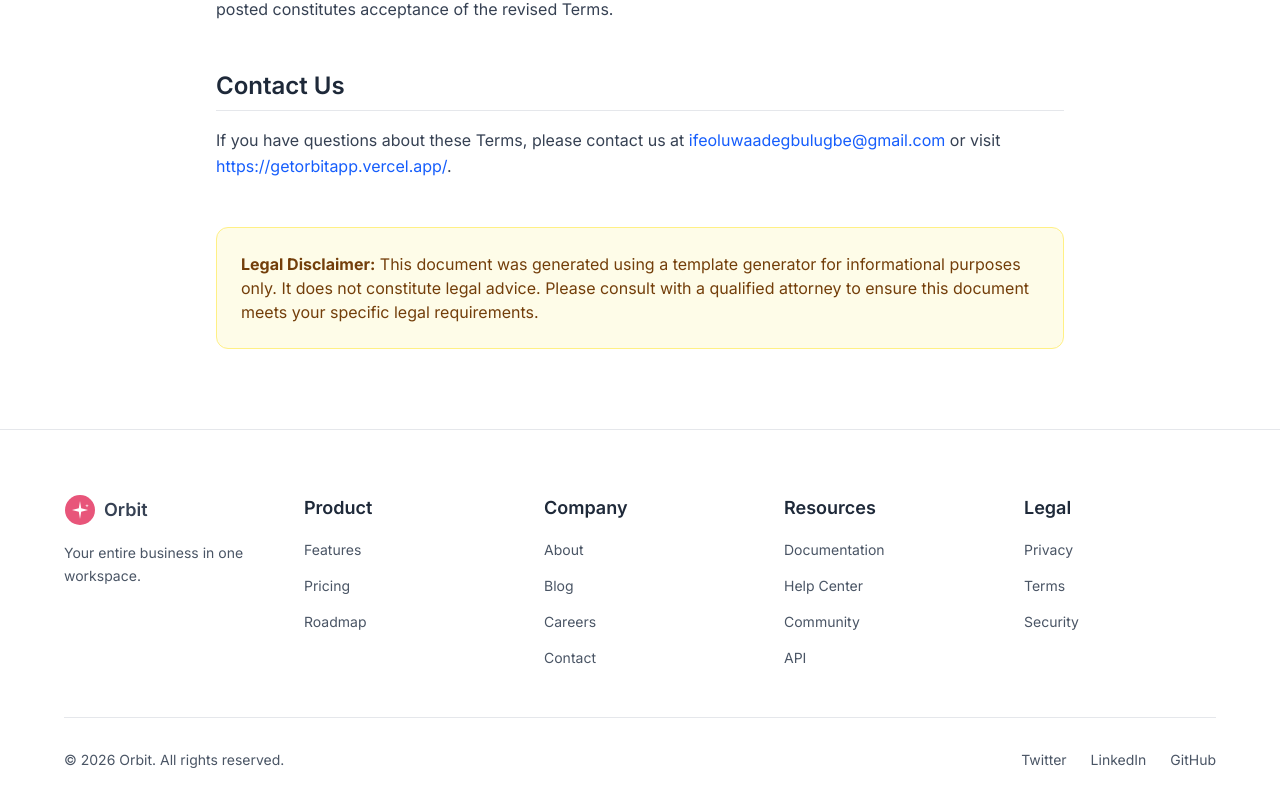
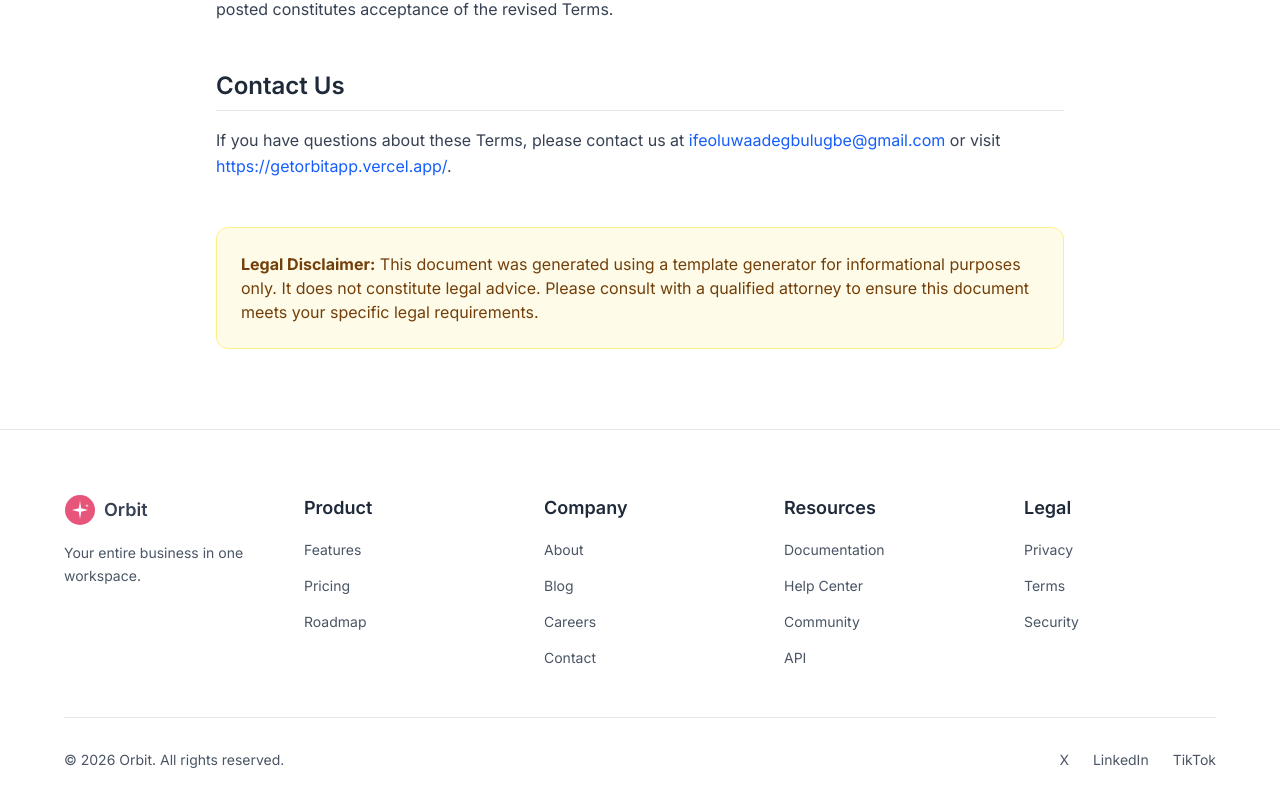
Before and after one commit to ifeoluwaadegbulugbe/Orbit, a React (Vite) app: page /terms in a window 1280 px wide. Shown: the part 2889-3695 px from the top of the page. Built offline with nearby package versions, Linux system fonts and the light colour scheme; no server answers.

Commit message:
Add files via upload

```diff
--- a/src/app/components/footer.tsx
+++ b/src/app/components/footer.tsx
@@ -21,6 +21,7 @@ export function Footer() {
       case "About":    return "#hero";
       case "Features": return "#platform-overview";
       case "Pricing":  return "#pricing";
+      case "Contact":  return "mailto:getorbitcrm@gmail.com";
       default:         return "#";
     }
   };
@@ -73,14 +74,29 @@ export function Footer() {
           </p>
 
           <div className="flex items-center gap-6">
-            <a href="#" className="text-sm text-gray-600 hover:text-gray-800 transition-colors">
-              Twitter
+            <a
+              href="https://x.com/orbitcrm?s=21"
+              target="_blank"
+              rel="noopener noreferrer"
+              className="text-sm text-gray-600 hover:text-gray-800 transition-colors"
+            >
+              X
             </a>
-            <a href="#" className="text-sm text-gray-600 hover:text-gray-800 transition-colors">
+            <a
+              href="https://www.linkedin.com/company/useorbitcrm/about/"
+              target="_blank"
+              rel="noopener noreferrer"
+              className="text-sm text-gray-600 hover:text-gray-800 transition-colors"
+            >
               LinkedIn
             </a>
-            <a href="#" className="text-sm text-gray-600 hover:text-gray-800 transition-colors">
-              GitHub
+            <a
+              href="https://www.tiktok.com/@useorbitapp"
+              target="_blank"
+              rel="noopener noreferrer"
+              className="text-sm text-gray-600 hover:text-gray-800 transition-colors"
+            >
+              TikTok
             </a>
           </div>
         </div>
--- a/src/app/components/pricing.tsx
+++ b/src/app/components/pricing.tsx
@@ -30,7 +30,7 @@ export function Pricing() {
     },
     {
       name: "Pro",
-      price: "$17",
+      price: "$12",
       period: "/month",
       description: "For growing businesses",
       features: [
```
